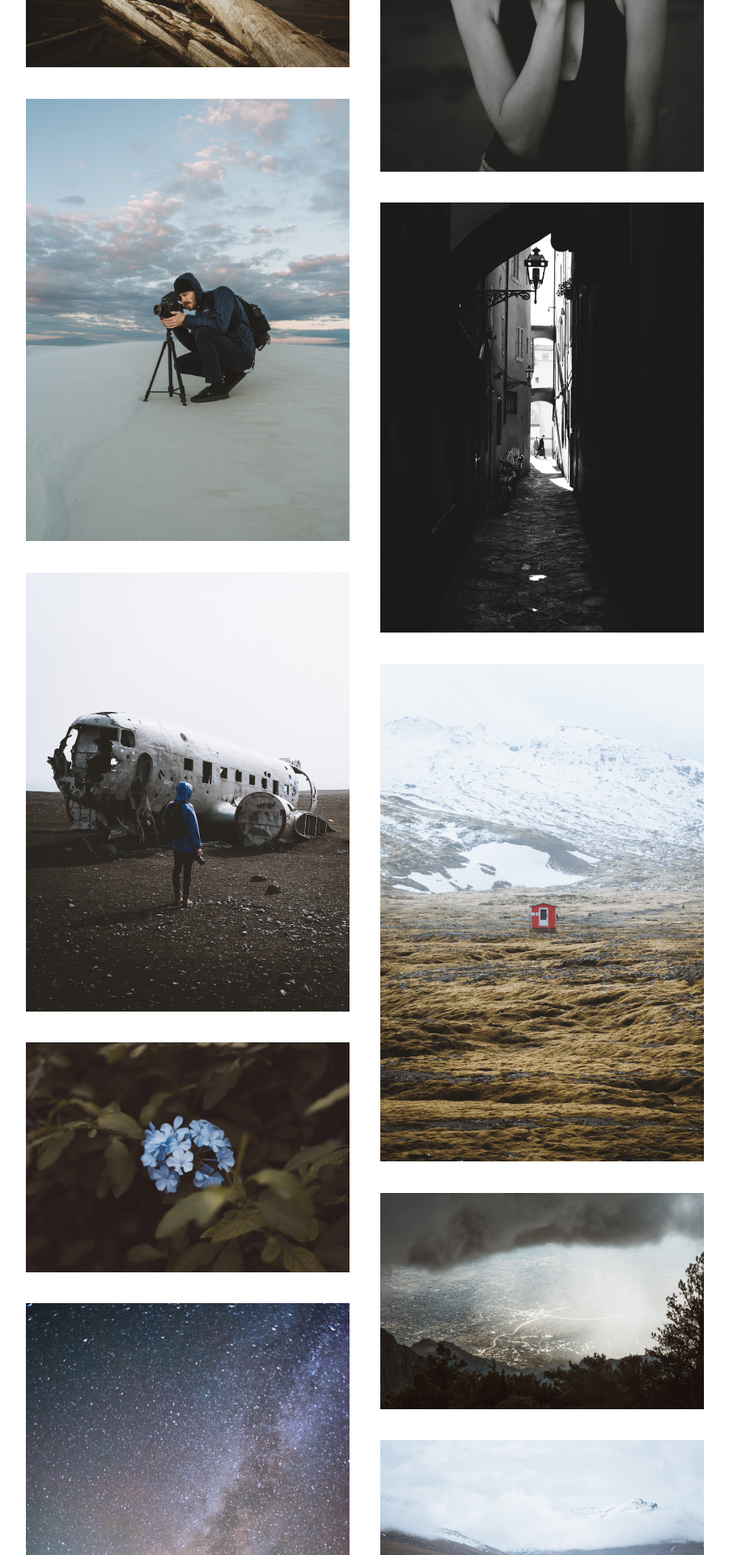
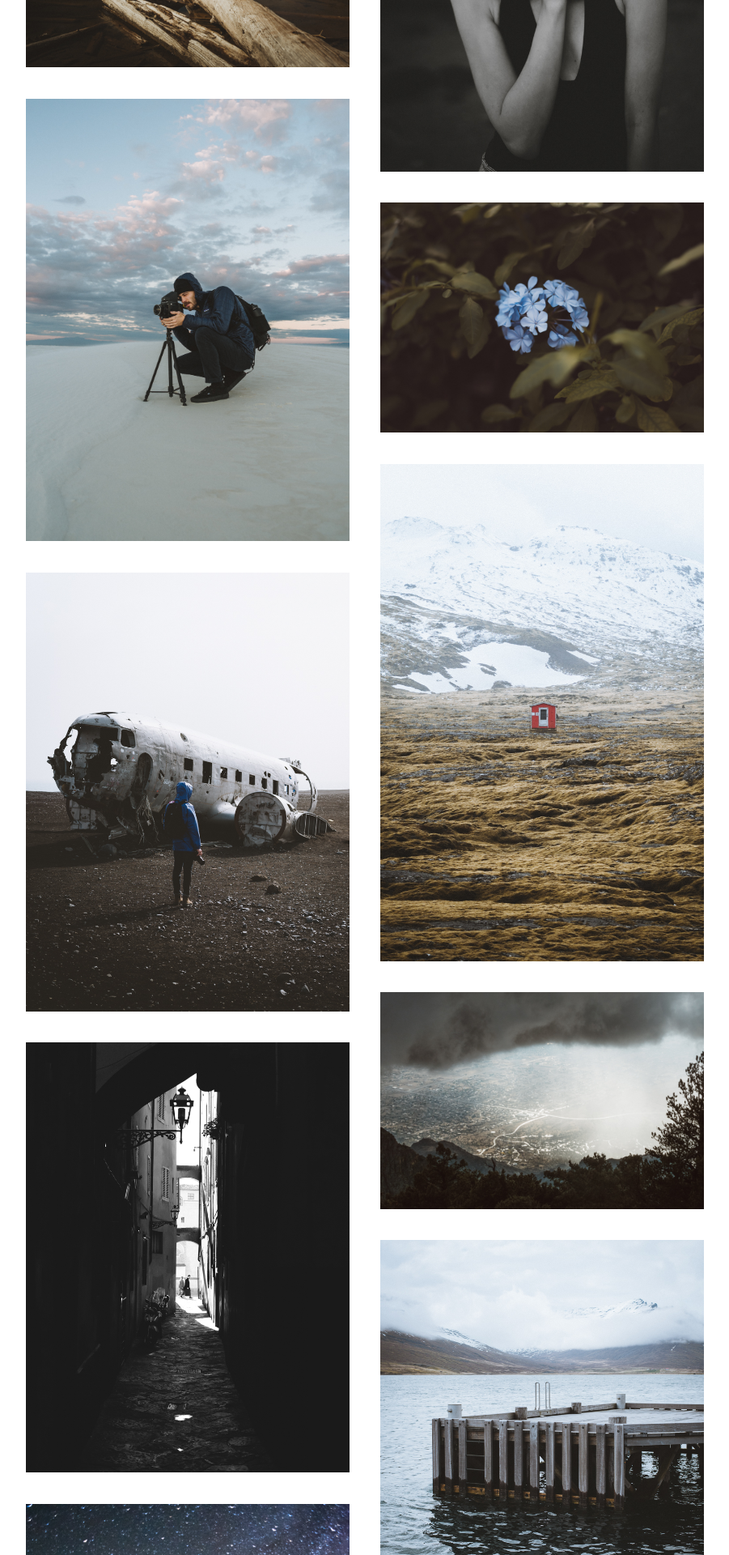
Before and after one commit to calebbrenden/my-site, a Jekyll site: the page built from index.html, in a window 1280 px wide. Shown: the part 525-2445 px from the top of the page at 81% size, without its empty margins (352-1253 px from the left). Built offline with Jekyll 4.4.1, drawn with Linux system fonts in a browser that asks for light colours.

Commit message:
moved some photos around

```diff
--- a/index.html
+++ b/index.html
@@ -48,7 +48,8 @@ author: Caleb Brenden
   <img src="{{ site.baseurl }}/images/samples/aspen.jpg" alt="aspen">
   <img src="{{ site.baseurl }}/images/samples/daniel-white-sands.jpg" alt="daniel white sands">
   <img src="{{ site.baseurl }}/images/samples/iceland-plane.jpg" alt="iceland plane">
-  <img src="{{ site.baseurl }}/images/samples/gibraltar-flowers.jpg" alt="gibraltar flowers">
+  <img src="{{ site.baseurl }}/images/samples/florence-man-walking.jpg" alt="florence man walking">
+
   <img src="{{ site.baseurl }}/images/samples/milky-way.jpg" alt="milky way">
   <img src="{{ site.baseurl }}/images/samples/iceland-waterfall.jpg" alt="iceland waterfall">
   <img src="{{ site.baseurl }}/images/samples/iceland-sheep.jpg" alt="iceland sheep">
@@ -56,7 +57,7 @@ author: Caleb Brenden
   <img src="{{ site.baseurl }}/images/samples/sierra-nevada.jpg" alt="sierra nevada">
   <img src="{{ site.baseurl }}/images/samples/asia-poland.jpg" alt="asia poland">
   <img src="{{ site.baseurl }}/images/samples/zofia-nerja.jpg" alt="zofia-nerja">
-  <img src="{{ site.baseurl }}/images/samples/florence-man-walking.jpg" alt="florence man walking">
+  <img src="{{ site.baseurl }}/images/samples/gibraltar-flowers.jpg" alt="gibraltar flowers">
   <img src="{{ site.baseurl }}/images/samples/iceland-house.jpg" alt="iceland house">
   <img src="{{ site.baseurl }}/images/samples/albuquerque-rainstorm.jpg" alt="albuquerque rainstorm">
   <img src="{{ site.baseurl }}/images/samples/iceland-pier.jpg" alt="iceland pier">
```
